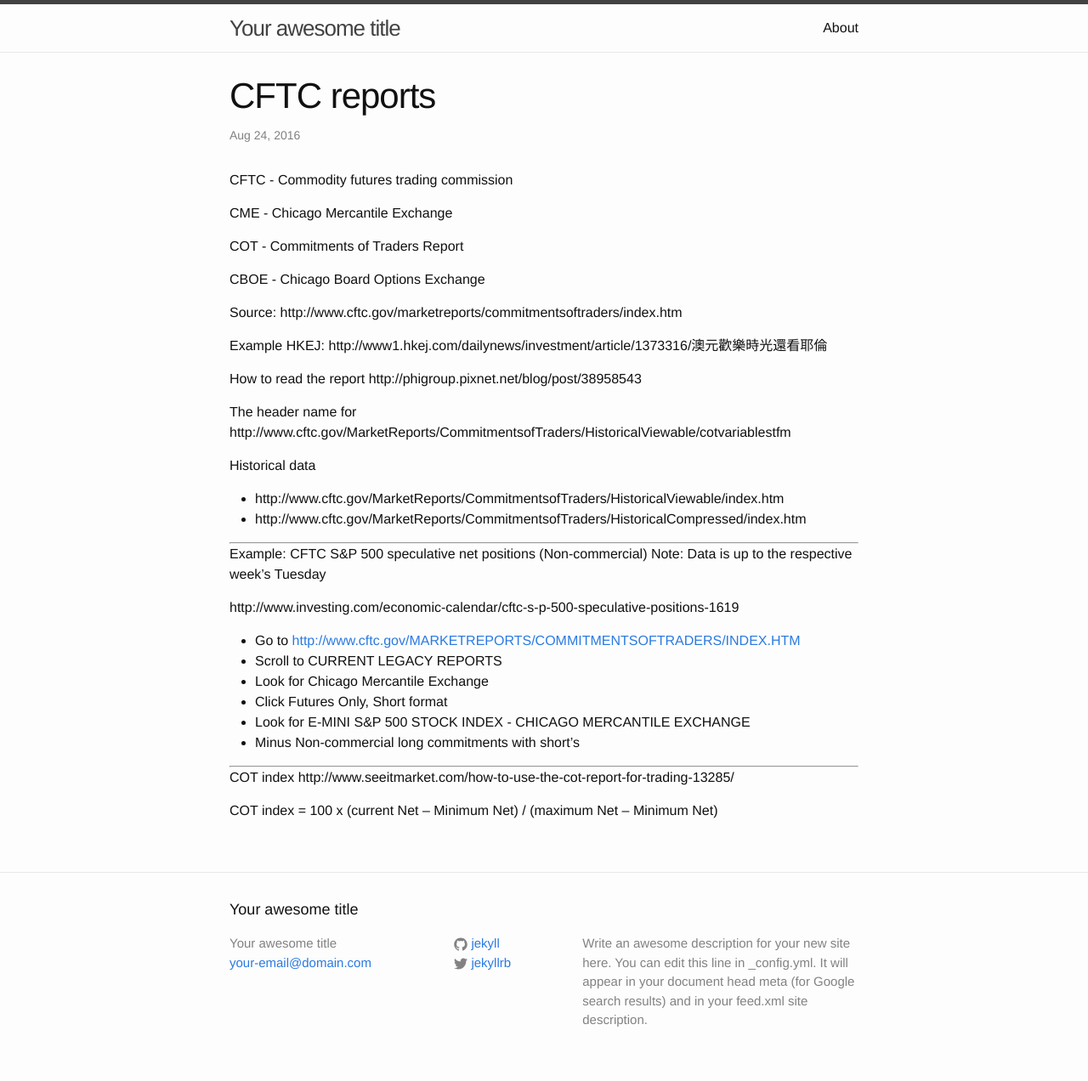
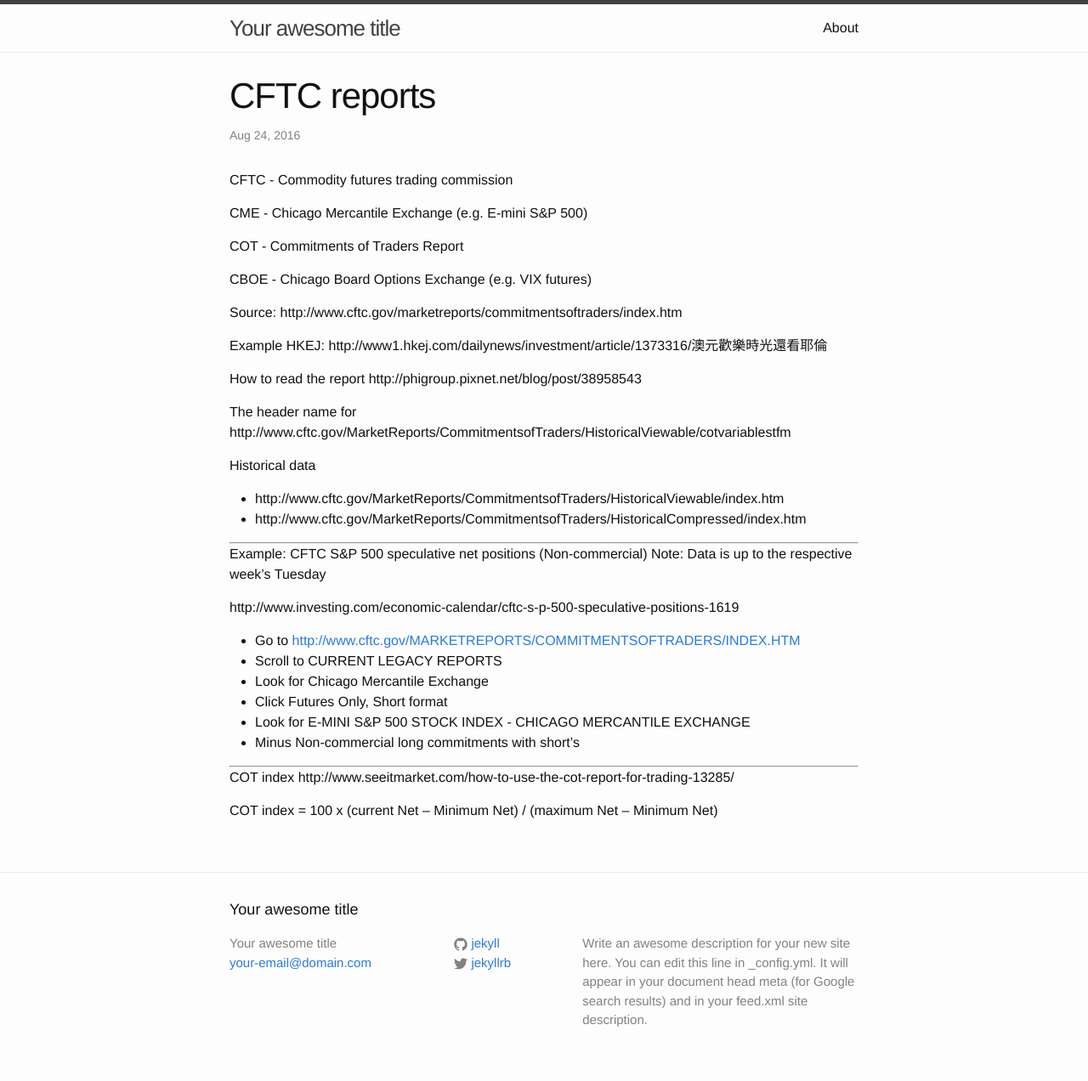
Before and after one commit to kitomicms/blog, a Jekyll site: the page built from _posts/2016-08-24-cftc-reports.md, in a window 1280 px wide. Shown: the whole page at 85% size. Built offline with Jekyll 4.4.1, drawn with Linux system fonts in a browser that asks for light colours.

Commit message:
Update 2016-08-24-cftc-reports.md

```diff
--- a/_posts/2016-08-24-cftc-reports.md
+++ b/_posts/2016-08-24-cftc-reports.md
@@ -7,11 +7,11 @@
 
 CFTC - Commodity futures trading commission
 
-CME - Chicago Mercantile Exchange
+CME - Chicago Mercantile Exchange (e.g. E-mini S&P 500)
 
 COT - Commitments of Traders Report
 
-CBOE - Chicago Board Options Exchange
+CBOE - Chicago Board Options Exchange (e.g. VIX futures)
 
 Source:
 http://www.cftc.gov/marketreports/commitmentsoftraders/index.htm
```
